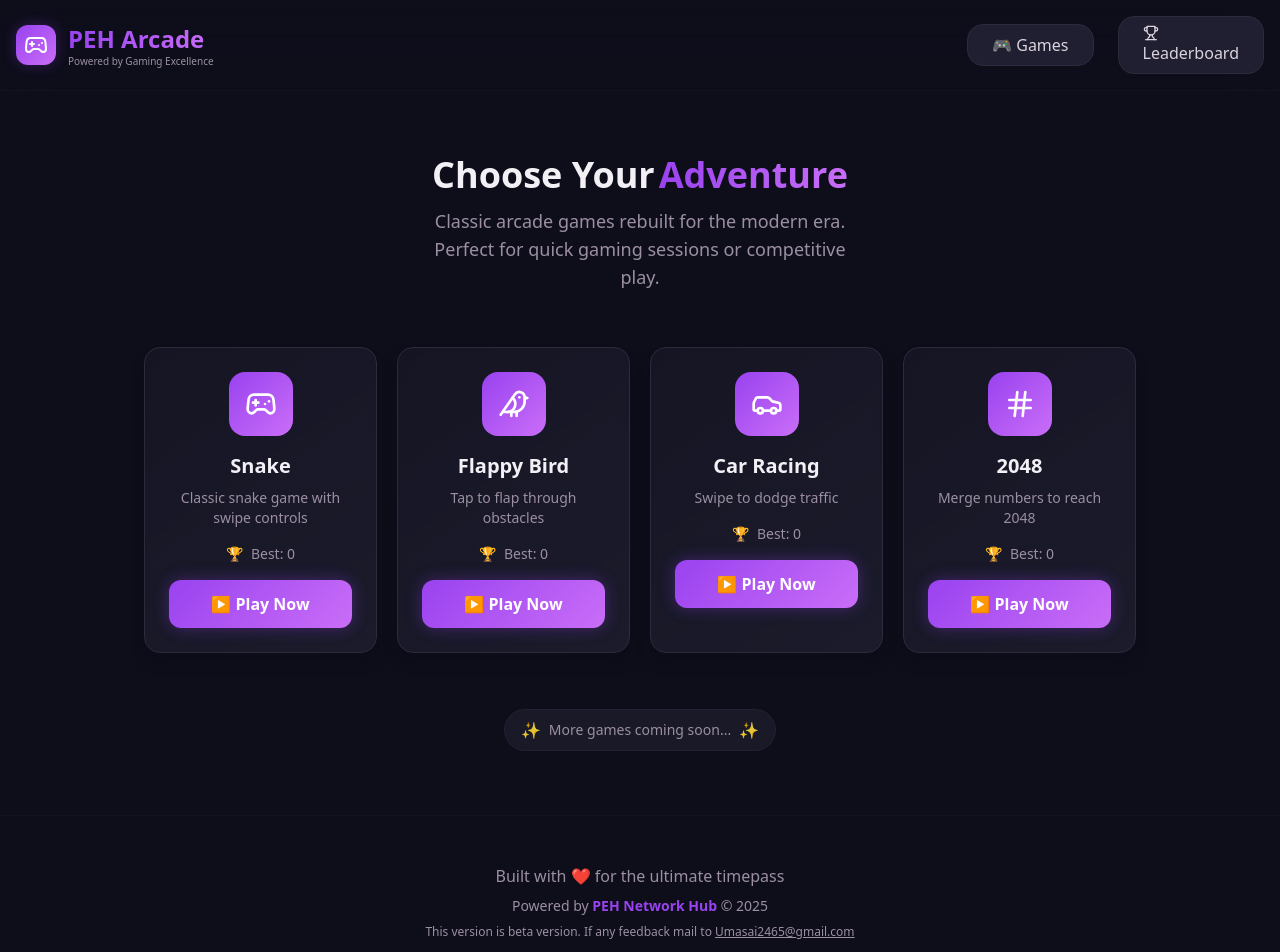
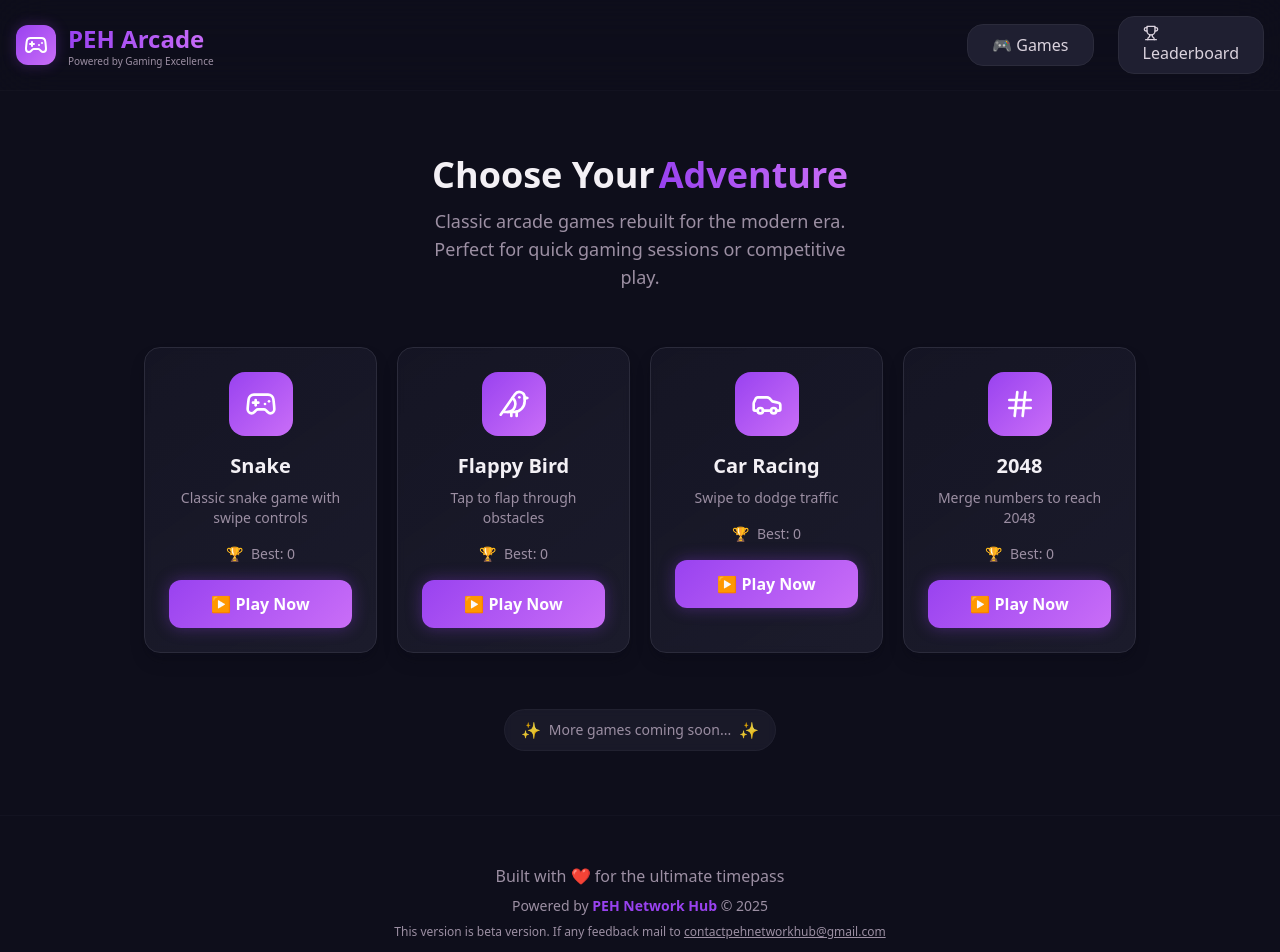
Before and after one commit to peh-arcade/finalrepo, a React (Vite) app: page / in a window 1280 px wide. Shown: the top 952 px of the page. Built offline with nearby package versions, Linux system fonts and the light colour scheme; the HTML template or start-up script is replaced by a standard one.

Commit message:
Updated code for Vercel

```diff
--- a/src/pages/Index.tsx
+++ b/src/pages/Index.tsx
@@ -51,7 +51,7 @@ const Index = () => {
               Powered by <span className="font-semibold text-primary">PEH Network Hub</span> © 2025
             </p>
             <p className="text-xs text-muted-foreground">
-              This version is beta version. If any feedback mail to <a href="mailto:Umasai2465@gmail.com" className="underline">Umasai2465@gmail.com</a>
+              This version is beta version. If any feedback mail to <a href="mailto:contactpehnetworkhub@gmail.com" className="underline">contactpehnetworkhub@gmail.com</a>
             </p>
           </div>
         </div>
```
